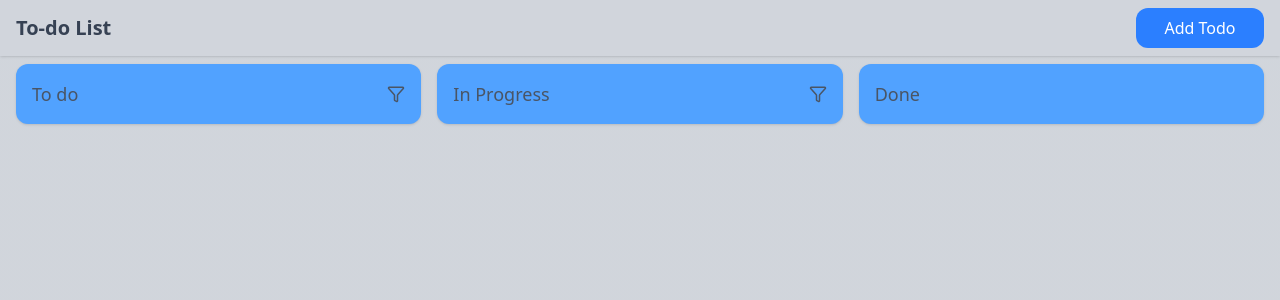
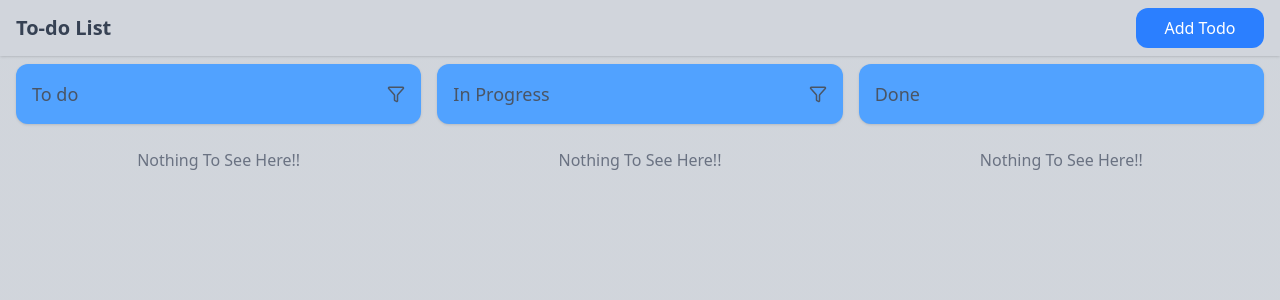
Before and after one commit to hanlinthedev/TodoKanban, a React (Vite) app: page / in a window 1280 px wide. Shown: the top 300 px of the page. Built offline with nearby package versions, Linux system fonts and the light colour scheme.

Commit message:
💄 Add UI for No todo
Add ui to show there is no todo for respective category

```diff
--- a/src/features/kanban/components/FilterBtn.tsx
+++ b/src/features/kanban/components/FilterBtn.tsx
@@ -43,7 +43,7 @@ const FilterBtn = ({ onClick }: Props) => {
 				className="cursor-pointer hover:scale-105 text-gray-600"
 			/>
 			{isOpen && (
-				<div className="absolute -left-48 text-sm shadow-md mt-2 w-48 z-40 bg-white rounded-lg p-2 cursor-pointer">
+				<div className="absolute -left-42 text-sm shadow-md mt-2 w-48 z-40 bg-white rounded-lg p-2 cursor-pointer">
 					<div
 						className="px-4 py-2 flex gap-2 bg-gray-100 hover:bg-gray-200 rounded-xl mb-1 text-sm justify-center items-center"
 						onClick={() => handleClick("dueDateAsc")}
--- a/src/features/kanban/components/KanBanColumn.tsx
+++ b/src/features/kanban/components/KanBanColumn.tsx
@@ -49,9 +49,14 @@ const KanBanColumn = ({ status, className }: Props) => {
 				{status !== "done" && <FilterBtn onClick={setFilterBy} />}
 			</div>
 			<div
-				className="space-y-2 py-2 max-h-[28vh] sm:max-h-[50vh] lg:max-h-[90vh] min-h-[10vh] overflow-auto scrollbar-thin scrollbar-thumb-gray-400 scrollbar-track-gray-200 scrollbar-thumb-rounded-full scrollbar-track-rounded-full"
+				className="space-y-2 py-2 max-h-[28vh] sm:max-h-[50vh] lg:max-h-[90vh] min-h-[10vh] overflow-auto"
 				ref={setNodeRef}
 			>
+				{todos.length === 0 && (
+					<div className="text-center text-gray-500 py-4">
+						Nothing To See Here!!
+					</div>
+				)}
 				{getFilteredTodos().map((todo) => (
 					<Draggable key={todo.id} todo={todo} />
 				))}
```
